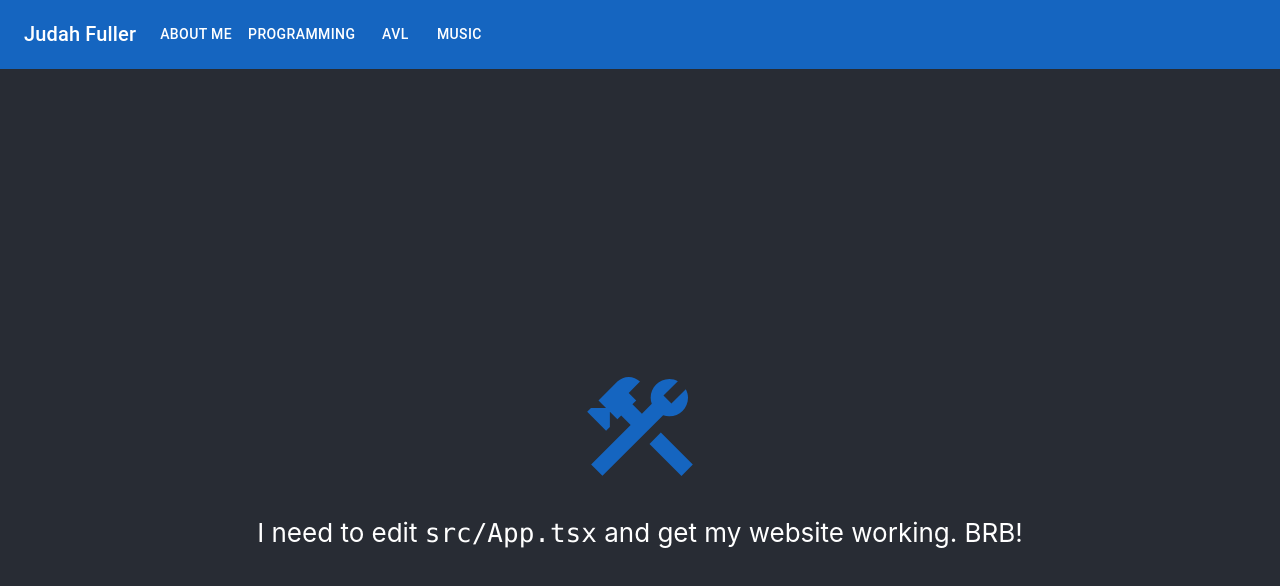
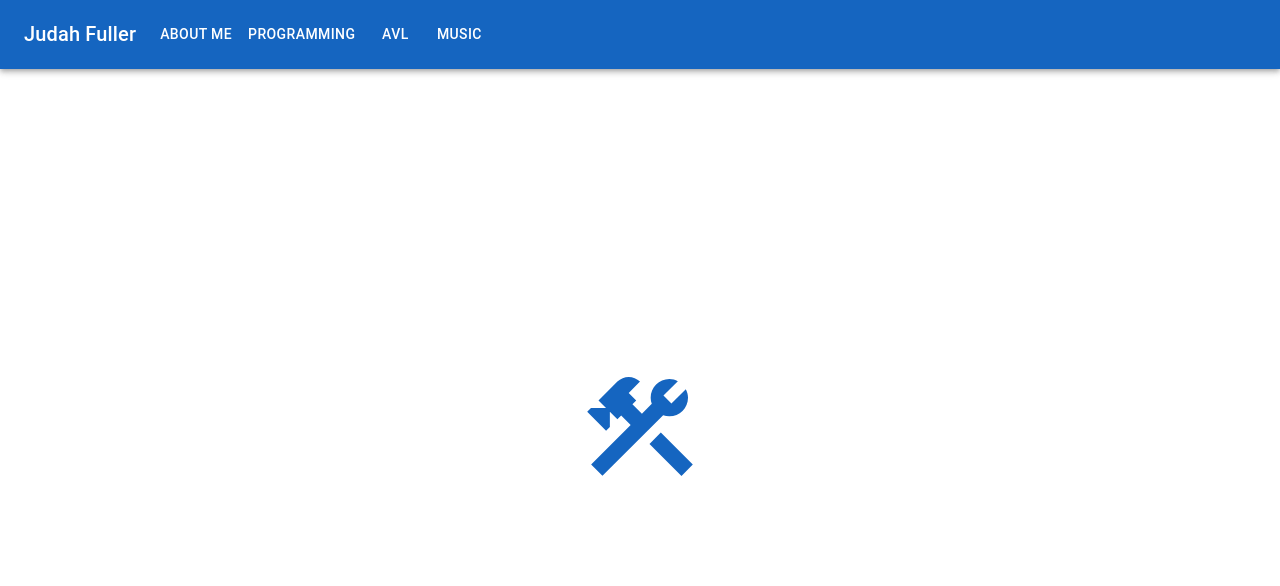
Before and after one commit to MrRubberDucky99/jf_site, a React (Create React App) app: page / in a window 1280 px wide. Shown: the top 586 px of the page. Built offline with nearby package versions, Linux system fonts and the light colour scheme.

Commit message:
remove bgcolor css

```diff
--- a/src/App.css
+++ b/src/App.css
@@ -14,7 +14,6 @@
 }
 
 .App-header {
-	background-color: #282c34;
 	min-height: 100vh;
 	display: flex;
 	flex-direction: column;
--- a/src/App.tsx
+++ b/src/App.tsx
@@ -1,6 +1,7 @@
 import React from "react";
 import "./App.css";
 import ConstructionIcon from "@mui/icons-material/Construction";
+// background-color: #282c34;
 
 function App() {
 	return (
```
